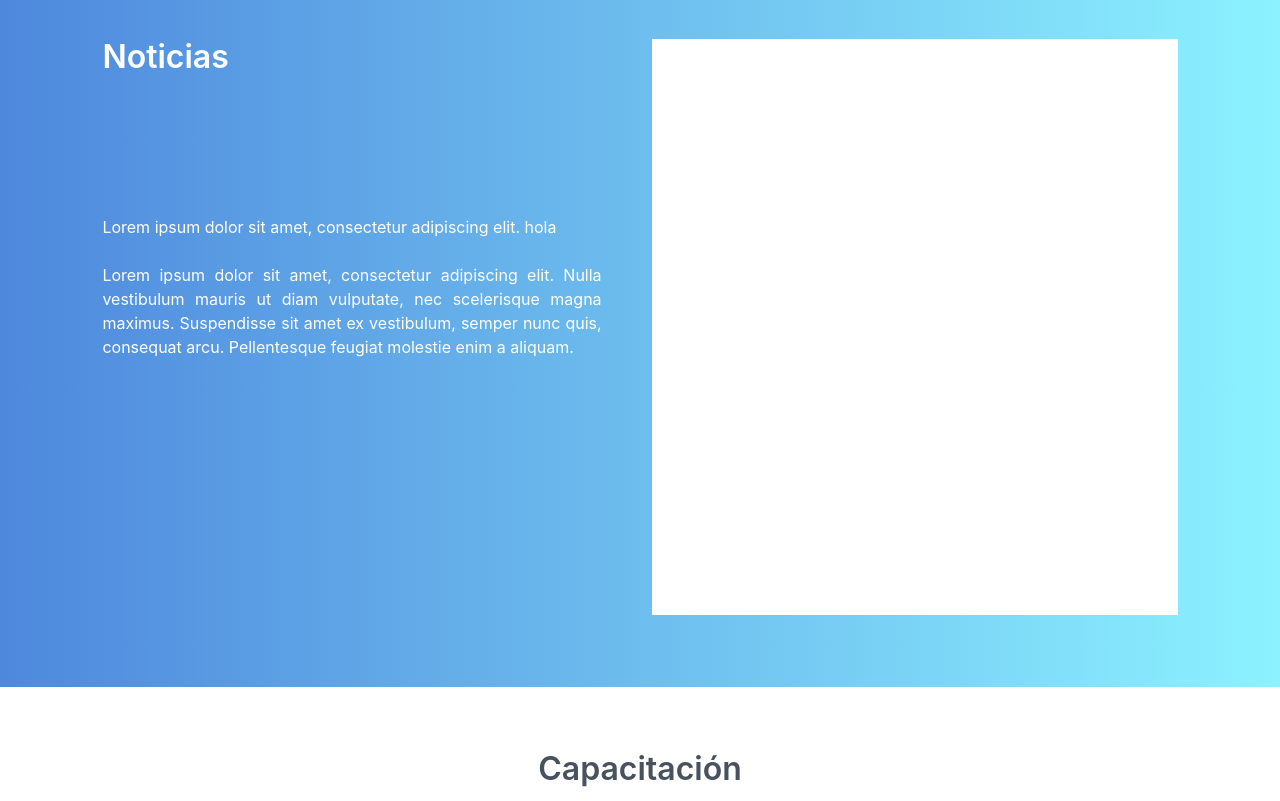
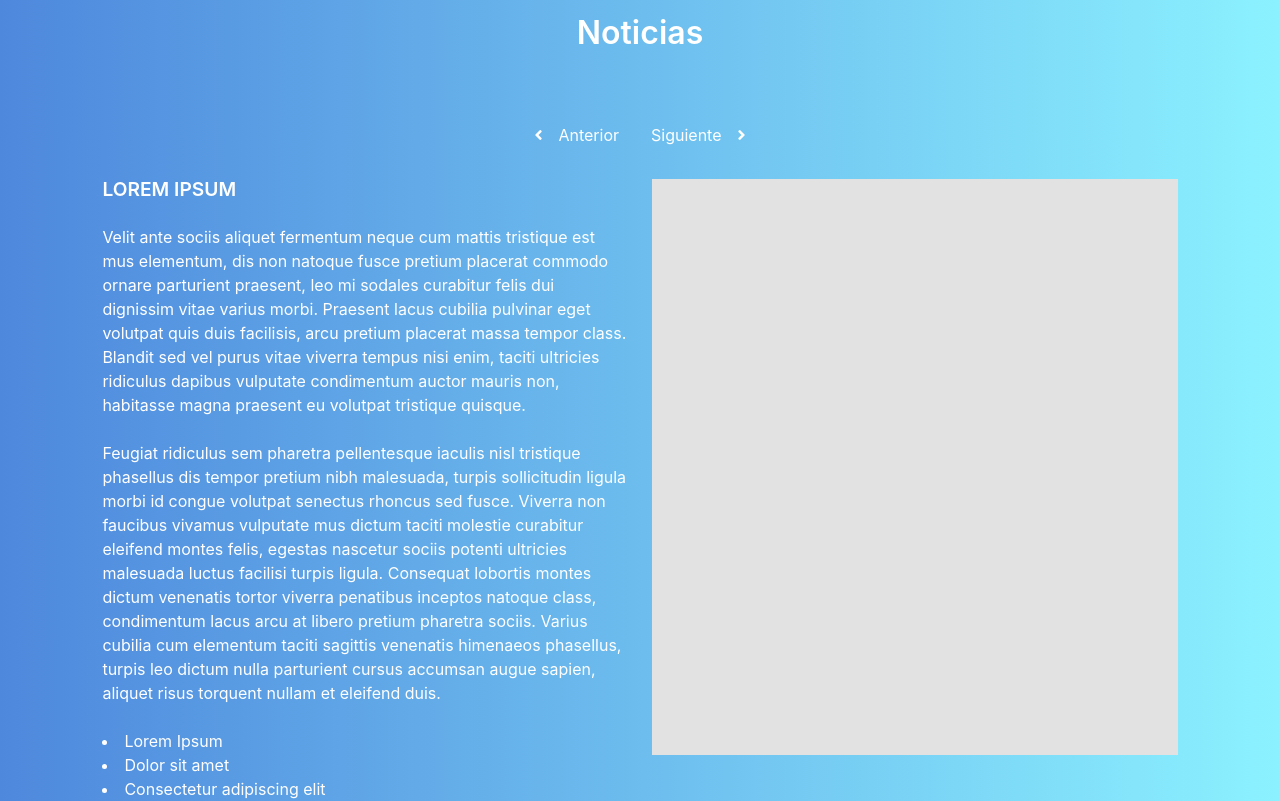
Before and after one commit to progressio-spa/particulasCL, a Vue app: page /#/ in a window 1280 px wide. Shown: the part 5960-6761 px from the top of the page. Built offline with nearby package versions, Linux system fonts and the light colour scheme.

Commit message:
ADD: News section done.

```diff
--- a/src/sections/News.vue
+++ b/src/sections/News.vue
@@ -1,7 +1,85 @@
 <template id="seccio-noticias">
 	<section class="hero is-fullheight">
 	  <div class="hero-body">
-	        <div class="columns is-mobile">
+            <div class="columns" id="columns-header">
+                <div class="column is-full">
+                    <div class="header">
+                        <p class="title">
+                            Noticias
+                        </p>
+                    </div>
+                </div>
+            </div>
+
+            <div class="tabs is-fullwidth">
+              <ul>
+                <li>
+                  <a @click="tab-=1;">
+                    <span class="icon" style="color: white;"><i class="fas fa-angle-left" aria-hidden="true"></i></span>
+                    <span style="color: white;">Anterior</span>
+                  </a>
+                </li>
+                <li>
+                  <a @click="tab+=1;">
+                    <span style="color: white;">Siguiente</span>
+                    <span class="icon" style="color: white;"><i class="fas fa-angle-right" aria-hidden="true"></i></span>
+                  </a>
+                </li>
+              </ul>
+            </div>
+
+            <div class="columns" id="columns-body" v-if="tab % 3 == 0">
+                <div class="column is-half" id="left">
+                        <p class="title" style="font-size: 120%;">LOREM IPSUM</p>
+                        <p style="color: white;">Velit ante sociis aliquet fermentum neque cum mattis tristique est mus elementum, dis non natoque fusce pretium placerat commodo ornare parturient praesent, leo mi sodales curabitur felis dui dignissim vitae varius morbi. Praesent lacus cubilia pulvinar eget volutpat quis duis facilisis, arcu pretium placerat massa tempor class. Blandit sed vel purus vitae viverra tempus nisi enim, taciti ultricies ridiculus dapibus vulputate condimentum auctor mauris non, habitasse magna praesent eu volutpat tristique quisque.</p>
+                        <br>
+                        <p style="color: white;">Feugiat ridiculus sem pharetra pellentesque iaculis nisl tristique phasellus dis tempor pretium nibh malesuada, turpis sollicitudin ligula morbi id congue volutpat senectus rhoncus sed fusce. Viverra non faucibus vivamus vulputate mus dictum taciti molestie curabitur eleifend montes felis, egestas nascetur sociis potenti ultricies malesuada luctus facilisi turpis ligula. Consequat lobortis montes dictum venenatis tortor viverra penatibus inceptos natoque class, condimentum lacus arcu at libero pretium pharetra sociis. Varius cubilia cum elementum taciti sagittis venenatis himenaeos phasellus, turpis leo dictum nulla parturient cursus accumsan augue sapien, aliquet risus torquent nullam et eleifend duis.</p>
+                        <br>
+                        <li style="color: white;">Lorem Ipsum</li>
+                        <li style="color: white;">Dolor sit amet</li>
+                        <li style="color: white;">Consectetur adipiscing elit</li>
+                        <li style="color: white;">Nisi fames condimentum</li>
+                </div>
+                <div class="column is-half" id="right">
+                    <div class="color"></div>
+                </div>
+            </div>
+
+            <div class="columns" id="columns-body" v-if="tab % 3 == 1">
+                <div class="column is-half" id="left">
+                        <p class="title" style="font-size: 120%;">LOREM IPSUM</p>
+                        <p style="color: white;">Vulputate sed cursus dignissim sapien orci dis faucibus vehicula aliquet, suspendisse mus interdum mattis sollicitudin fringilla hac cum venenatis egestas, suscipit fames natoque aliquam laoreet urna morbi tellus. Scelerisque mauris magnis molestie facilisis praesent nunc himenaeos litora, dui gravida imperdiet erat vehicula rutrum aliquet rhoncus conubia, metus viverra netus libero dictumst eros mi. Nibh primis morbi egestas dignissim platea lectus, semper nullam gravida proin turpis, pretium scelerisque ligula nascetur in.</p>
+                        <br>
+                        <p style="color: white;">Risus nulla eget sollicitudin vitae molestie vestibulum venenatis, eros cursus nec tincidunt cum diam suscipit vulputate, ridiculus euismod iaculis a integer elementum. Suspendisse lectus fames hendrerit commodo natoque enim justo hac dictumst, curae dui tempor velit porta vulputate eget aliquam etiam risus, venenatis dapibus lacus maecenas sodales mus malesuada primis. Tellus nec semper mus phasellus praesent cursus fermentum habitasse parturient, cum ac tempor et rhoncus vel nunc tempus mattis, sociosqu auctor dui nostra fusce dictum libero per. Curabitur ridiculus integer tempor suspendisse volutpat vehicula sed interdum vestibulum, cursus urna nunc lacus metus neque sagittis nulla, ut elementum posuere sapien lacinia aliquam fermentum sociis.</p>
+                        <br>
+                        <li style="color: white;">Lorem ipsum dolor sit amet, consectetur adipiscing elit.</li>
+                        <li style="color: white;">Fusce sed sodales lobortis libero, enim mi lectus.</li>
+                        <li style="color: white;">Quis eget congue sodales justo consequat, tincidunt condimentum taciti.</li>
+                </div>
+                <div class="column is-half" id="right">
+                    <div class="color"></div>
+                </div>
+            </div>
+
+            <div class="columns" id="columns-body" v-if="tab % 3 == 2">
+                <div class="column is-half" id="left">
+                        <p class="title" style="font-size: 120%;">LOREM IPSUM</p>
+                        <p style="color: white;">
+                            Lorem ipsum dolor sit amet consectetur adipiscing elit aptent dictum vulputate tempus, nostra aenean senectus tellus eleifend hendrerit nisl vel leo. Tortor nascetur magna hendrerit nisl augue feugiat varius rutrum facilisis mus aliquet, gravida vulputate est blandit cursus cum dui pellentesque ridiculus. Parturient maecenas rhoncus suspendisse mauris nisl dis tellus sodales dictumst odio justo nascetur, sapien a erat etiam cursus vivamus quis enim feugiat pellentesque sagittis.
+                        </p>
+                        <br>
+                        <p style="color: white;">Tempor himenaeos lacinia luctus vivamus eleifend scelerisque conubia nibh ultrices, lobortis ante duis platea quis potenti rhoncus diam dis fusce, lacus integer faucibus sodales id tincidunt hac nec. Non diam arcu ornare potenti venenatis et, maecenas nisi rhoncus hendrerit sociis ante imperdiet, taciti bibendum platea tempor faucibus. Fusce nullam lobortis netus convallis a sem eros, purus primis nec venenatis egestas neque condimentum, ad viverra senectus mi nibh ultricies.</p>
+                        <br>
+                        <li style="color: white;">Lorem Ipsum</li>
+                        <li style="color: white;">Dolor sit amet</li>
+                        <li style="color: white;">Consectetur adipiscing elit</li>
+                        <li style="color: white;">Nisi fames condimentum</li>
+                </div>
+                <div class="column is-half" id="right">
+                    <div class="color"></div>
+                </div>
+            </div>
+<!-- 	        <div class="columns is-mobile">
                 <div class="column is-half" id="left">
                     <div class="header">
                         <p class="title">
@@ -24,14 +102,21 @@
 
                     </div>
                 </div>
-            </div>
+            </div> -->
 	  </div>
 	</section>
 </template>
 
 
 <script>
+    export default{
 
+        data(){
+            return {
+                tab: 0,
+            };
+        },
+    }
 </script>
 
 
@@ -39,64 +124,72 @@
 
 
     .hero-body {
-	display:  flex;
-	flex-direction: row;
+        display: flex;
+        flex-direction: column;
         justify-content: center;
-	align-items: center;
+        align-items: flex-start;
         background-image: url('../assets/Degrade.svg');
-
         -webkit-background-size: cover;
         -moz-background-size: cover;
         -o-background-size: cover;
         background-size: cover;
-    padding-top:10%;
         padding-left: 8vw;
         padding-right: 8vw;
+        padding-top: 10%;
     }
 
-.container{
+    .container {
         height: 600px;
         width: auto;
         display: grid;
         padding: 0;
     }
 
-.columns{
-    border:1px;
+    #columns-body {
         width: 100%;
         height: 600px;
     }
 
-.title{
-    color:white;
+    .title {
+        color: white;
     }
 
-.header{
-    display: block;
-    padding-bottom:5vh;
+    .header {
+        display: flex;
+        flex-direction: row;
+        justify-content: center;
+        padding-bottom: 5vh;
+    }
+
+    .description{
+        color: #8190A5;
+        padding-bottom: 2vh;
+        text-align: justify;
     }
 
     .aboutUs-body{
         height:100%;
-    color: white;
+        color: #8190A5;
         text-align: justify;
-    padding-top: 100px;
     }
 
     #left{
         padding-left:0;
-    padding-right:3vw;
     }
 
     #right{
         padding-right:0;
     }
 
-.color{
+
+    .color {
         width: 100%;
         height: 100%;
-    background-color: white;
+        background-color: rgb(226, 226, 226);
     }
 
+    #columns-header {
+        display: block;
+    }
 
 </style>
```
Lines whose indentation alone changed are shown as unchanged.
